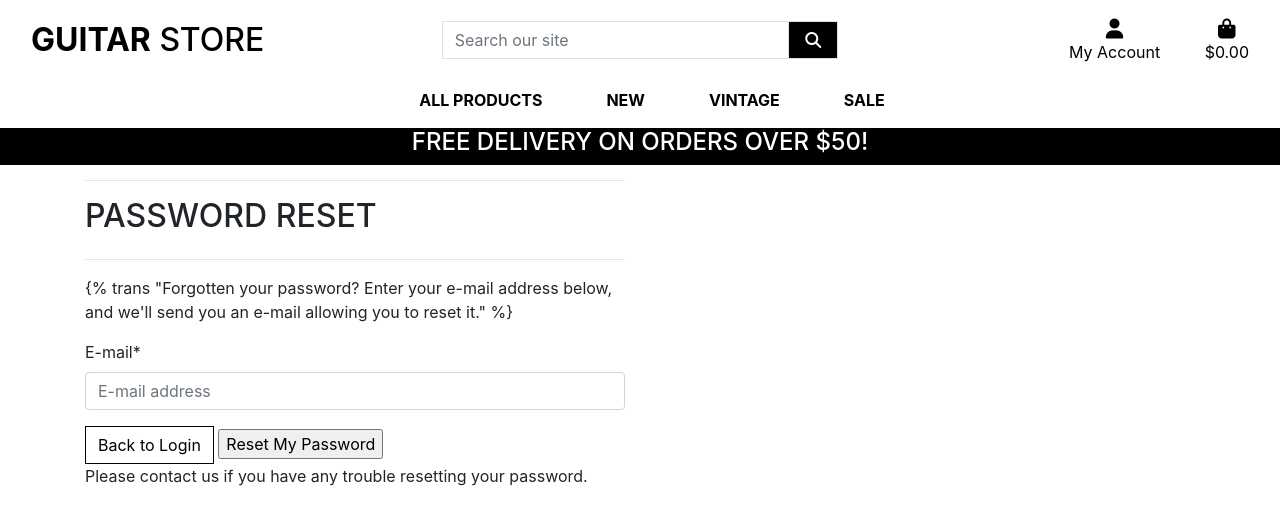
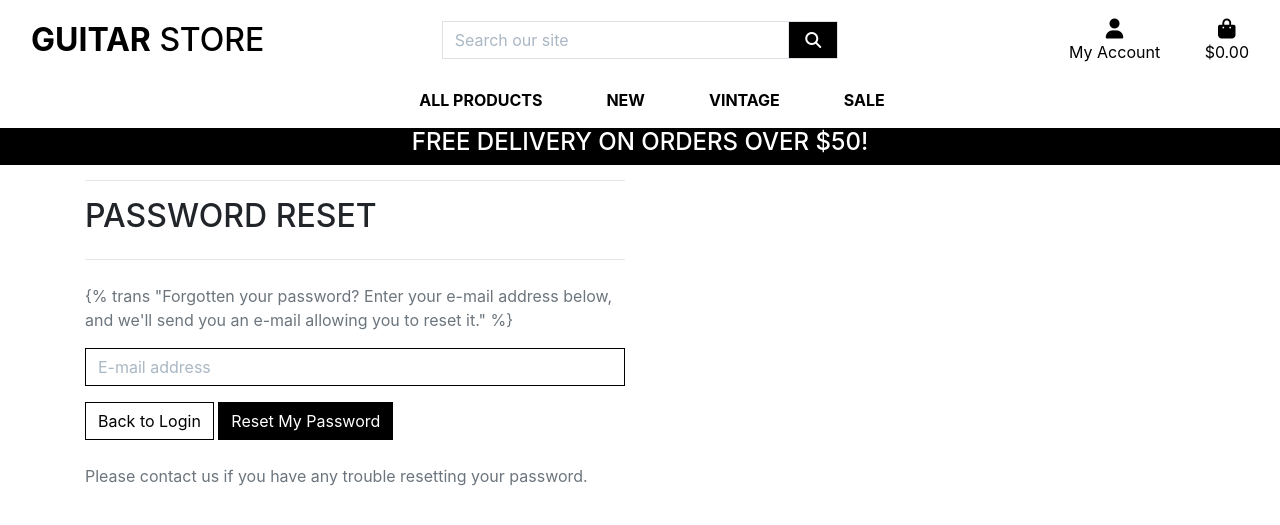
Before and after one commit to omurilolima/guitar-store, a Django app: page /accounts/password/reset/ in a window 1280 px wide. Shown: the top 525 px of the page. Run offline with Django 4.2, Linux system fonts and the light colour scheme; some libraries are stand-ins or nearby versions.

Commit message:
Update allauth templates and tested profiles

```diff
--- a/profiles/templates/profiles/profile.html
+++ b/profiles/templates/profiles/profile.html
@@ -24,5 +24,5 @@
                 <hr>
             </div>
         </div>
-
+        {{ profile }}
 {% endblock %}
--- a/static/css/base.css
+++ b/static/css/base.css
@@ -101,6 +101,10 @@ a.category-badge > span.badge:hover {
     cursor: pointer;
 }
 
+input[name='q']::placeholder {
+    color: #aab7c4;
+}
+
 .message-container {
     position: fixed;
     top: 72px;
@@ -176,6 +180,60 @@ a.category-badge > span.badge:hover {
     }
 }
 
+  /* Allauth form formatting */
+
+.allauth-form-inner-content p {
+    margin-top: 1.5rem; /* mt-4 */
+    color: #6c757d;
+}
+
+.allauth-form-inner-content input {
+    border-color: #000;
+    border-radius: 0;
+}
+
+.allauth-form-inner-content label:not([for='id_remember']){
+    display: none;
+}
+
+.allauth-form-inner-content input::placeholder {
+    color: #aab7c4;
+}
+
+.allauth-form-inner-content button,
+.allauth-form-inner-content input[type='submit'] {
+	/* btn */
+	display: inline-block;
+    font-weight: 400;
+    color: #fff;
+    text-align: center;
+    vertical-align: middle;
+    -webkit-user-select: none;
+    -moz-user-select: none;
+    -ms-user-select: none;
+    user-select: none;
+    background-color: #000;
+    border: 1px solid #000;
+    padding: .375rem .75rem;
+    font-size: 1rem;
+    line-height: 1.5;
+    border-radius: 0;
+
+    /* standard bootstrap btn transitions */
+    transition: color .15s ease-in-out,background-color .15s ease-in-out,border-color .15s ease-in-out,box-shadow .15s ease-in-out;
+}
+
+.allauth-form-inner-content button:hover,
+.allauth-form-inner-content input[type='submit']:hover {
+	color: #fff;
+    background-color: #222;
+    border-color: #222;
+}
+
+.allauth-form-inner-content a {
+	color: #17a2b8; /* text-info */
+}
+
 /* fixed top navbar only on medium and up */
 @media (min-width: 992px) {
     .fixed-top-desktop-only {
--- a/templates/allauth/account/email_confirm.html
+++ b/templates/allauth/account/email_confirm.html
@@ -15,8 +15,8 @@
 
 {% user_display confirmation.email_address.user as user_display %}
 
-<p>{% blocktrans with confirmation.email_address.email as email %}Please confirm that <a href="mailto:{{ email }}">{{
-        email }}</a> is an e-mail address for user {{ user_display }}.{% endblocktrans %}</p>
+<p>{% blocktrans with confirmation.email_address.email as email %}Please confirm that <a href="mailto:{{ email }}">{{ email }}</a>
+         is an e-mail address for user {{ user_display }}.{% endblocktrans %}</p>
 
 <form method="post" action="{% url 'account_confirm_email' confirmation.key %}">
     {% csrf_token %}
--- a/templates/base.html
+++ b/templates/base.html
@@ -85,7 +85,7 @@
                                 {% if request.user.is_superuser %}
                                 <a href="" class="dropdown-item">Product Management</a>
                                 {% endif %}
-                                <a href="" class="dropdown-item">My Profile</a>
+                                <a href="{% url 'profile' %}" class="dropdown-item">My Profile</a>
                                 <a href="{% url 'account_logout' %}" class="dropdown-item">Logout</a>
                                 {% else %}
                                 <a href="{% url 'account_signup' %}" class="dropdown-item">Register</a>
```
Also changed, not shown: profiles/views.py (+7 -2 lines). Lines whose indentation alone changed are shown as unchanged.
